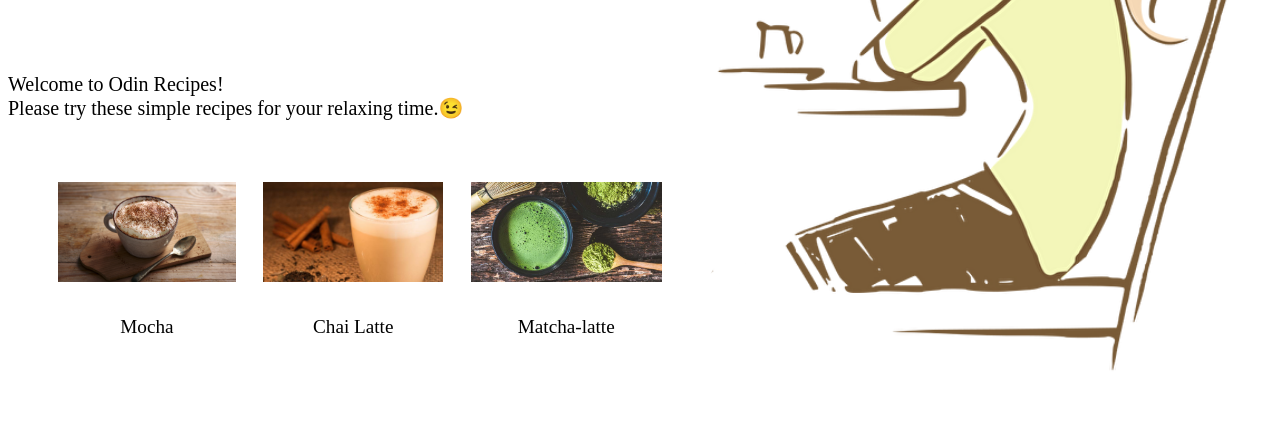
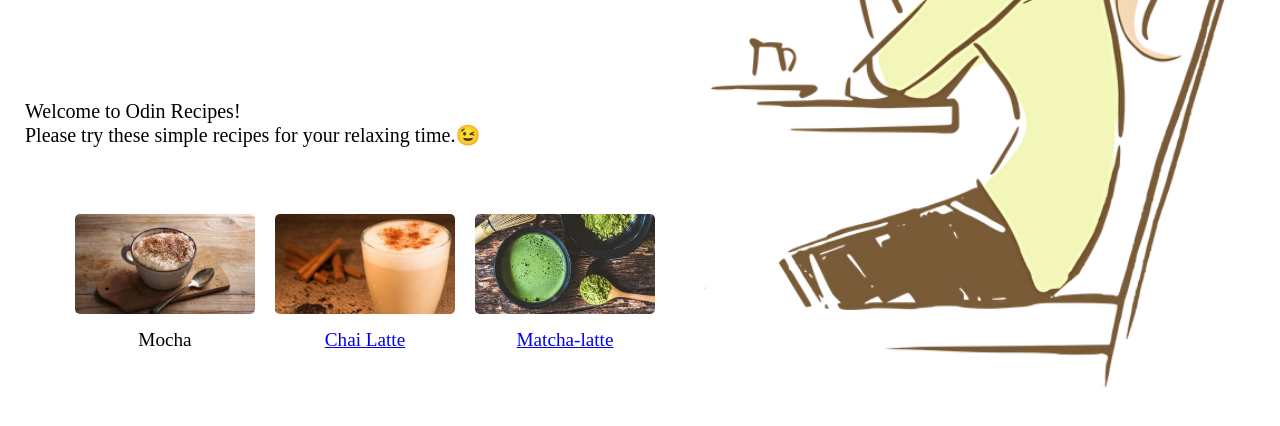
Before and after one commit to hiromi-in/odin-recipes, a plain HTML site: page index.html in a window 1280 px wide. Shown: the part 418-844 px from the top of the page. Before the commit the page ends 816 px from the top, so only its background shows below. Drawn offline with Linux system fonts and the light colour scheme.

Commit message:
Modify images of drinks.

```diff
--- a/index.html
+++ b/index.html
@@ -11,10 +11,15 @@
         <p id="welcome">Welcome to Odin Recipes!<br>
         Please try these simple recipes for your relaxing time.&#x1f609 </p>
         <ul class="list-styles">
-            <li><a href="../odin-recipes/recipes/mocha.html"><img id="mocha" src="./images/mocha.png" alt="Mocha"></a>
-                <p>Mocha</p></li>
-            <li><a href="../odin-recipes/recipes/chai-latte.html"><img id="chai-latte" src="./images/chai-latte.png" alt="Chai latte"></a> <p>Chai Latte</p></li>
-            <li><a href="../odin-recipes/recipes/matcha-latte.html"><img id="matcha-latte" src="./images/matcha-latte.png" alt="Matcha latte"></a> <p>Matcha-latte</p></li>
+            <li class="polaroid"><a href="../odin-recipes/recipes/mocha.html">
+                <img id="mocha" class="image" src="./images/mocha.png" alt="Mocha"></a>
+                <div class="container"><p class="text">Mocha</p></div></li>
+
+
+
+
+            <li><a href="../odin-recipes/recipes/chai-latte.html"><img id="chai-latte" src="./images/chai-latte.png" alt="Chai latte"></a> <a href="../odin-recipes/recipes/chai-latte.html"><p>Chai Latte</p></a></li>
+            <li><a href="../odin-recipes/recipes/matcha-latte.html"><img id="matcha-latte" src="./images/matcha-latte.png" alt="Matcha latte"></a> <a href="../odin-recipes/recipes/matcha-latte.html"><p>Matcha-latte</p></a></li>
         </ul>
         </div>
 
--- a/recipes/style.css
+++ b/recipes/style.css
@@ -15,6 +15,17 @@
     justify-content: space-between;
     text-align: center;
     margin-left: 0;
+}
+
+.list-styles p{
+    padding-top: 0;
+    margin-top: 0;
+}
+
+.list-styles img{
+    margin: 0;
+    padding: 0;
+
 }
 
 /*
@@ -40,8 +51,9 @@ body{
 
 #mocha, #chai-latte, #matcha-latte{
     height: 100px;
-    width: auto;
+    width: 180px;
     padding: 10px;
+    border-radius: 15px;
 }
 
 #menu{
@@ -52,5 +64,7 @@ body{
 
 #menu #welcome{
     font-size: 20px;
+}
 
-}
+
+  body {margin:25px;}
```
